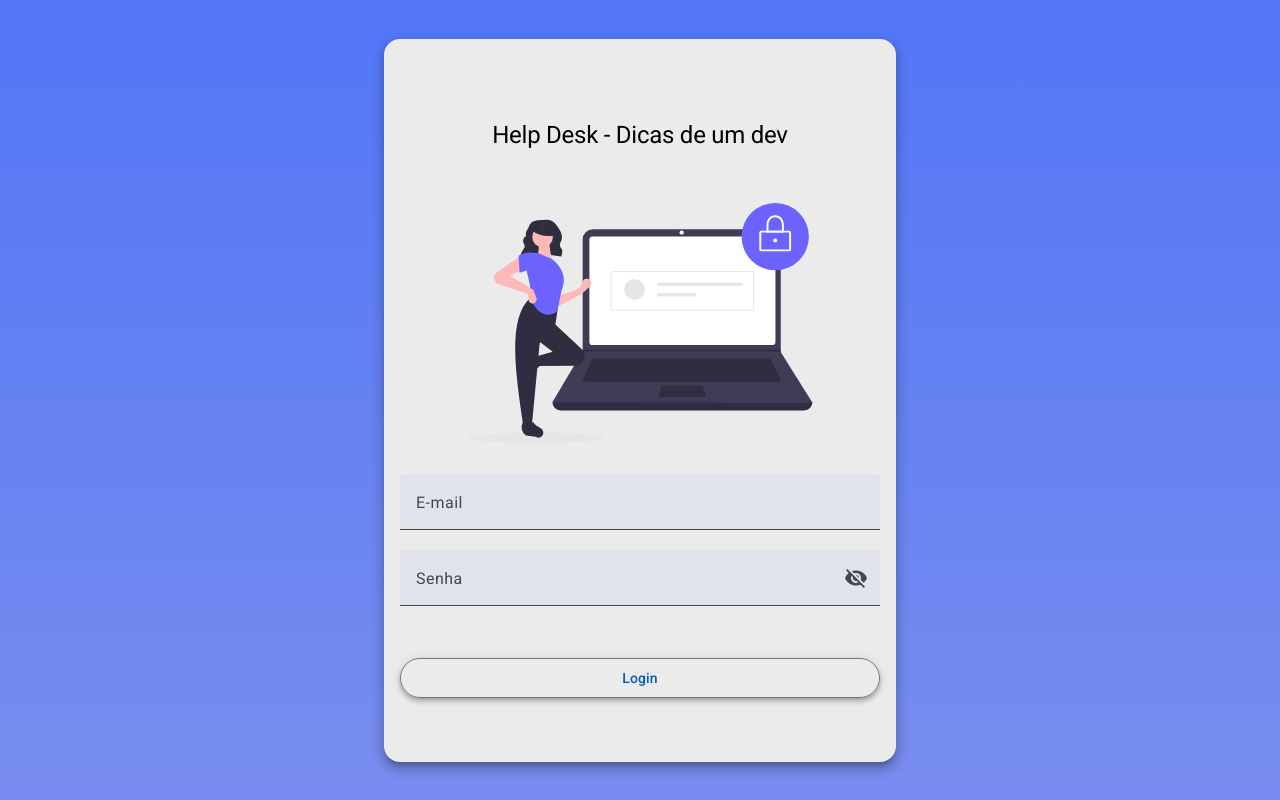
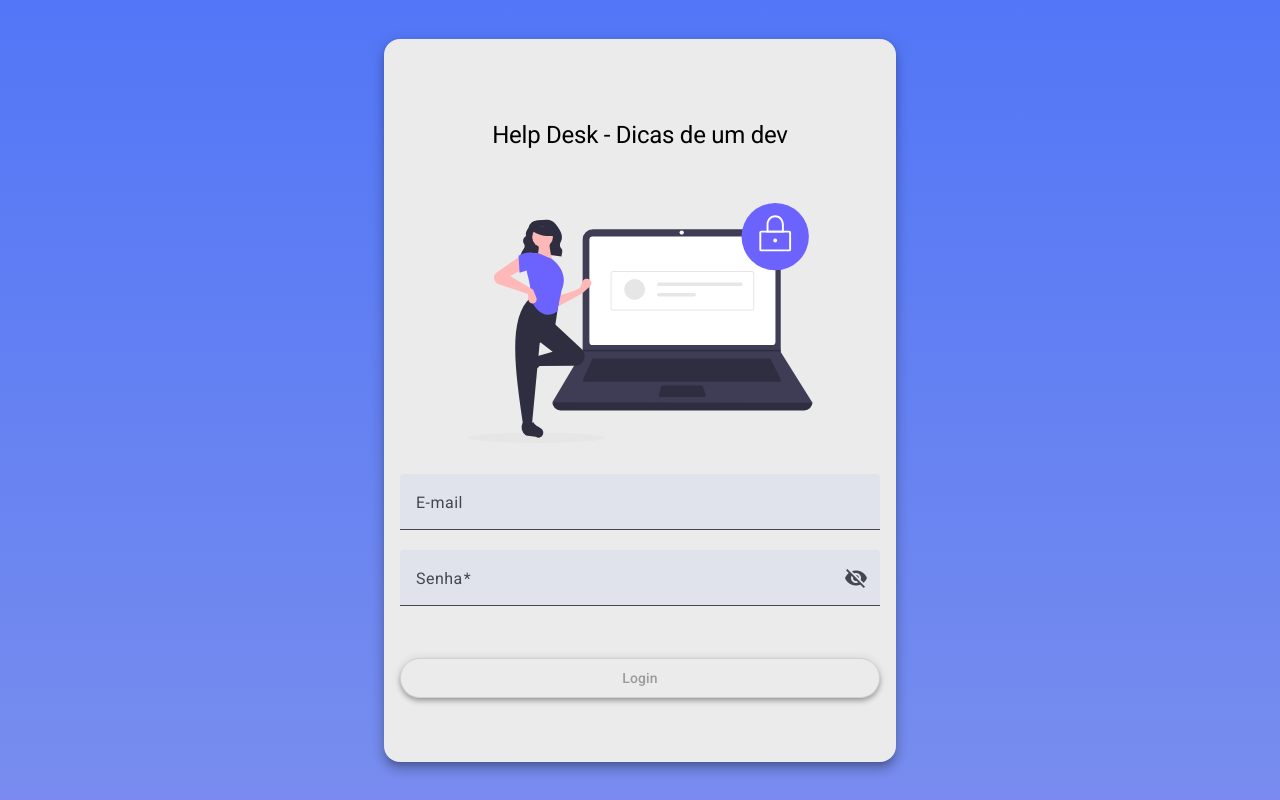
Before and after one commit to rbrumcabral/helpDesk-frontend, an Angular app: page /login in a window 1280 px wide. Built offline with nearby package versions, Linux system fonts and the light colour scheme.

Commit message:
Login Component Part2: Forms

```diff
--- a/src/app/components/login/login.component.html
+++ b/src/app/components/login/login.component.html
@@ -5,16 +5,33 @@
         <img src="assets/img/login-image.svg" alt="Imagem de tela de login">
         <mat-form-field class="email-input full-width">
             <mat-label>E-mail</mat-label>
-            <input matInput placeholder="seunome@mail.com">
+            <input
+            [formControl]="email"
+            [(ngModel)]="credenciais.email"
+            name="email"
+            matInput
+            placeholder="seunome@mail.com">
         </mat-form-field>
 
         <mat-form-field class="password-input full-width">
             <mat-label>Senha</mat-label>
-            <input type="password" matInput placeholder="Digite sua senha" matInput
-                [type]="passwordVisible ? 'text' : 'password'">
+            <input
+            [formControl]="senha"
+            [(ngModel)]="credenciais.senha"
+            name="senha"
+            type="password"
+            matInput placeholder="Digite sua senha"
+            matInput
+            [type]="passwordVisible ? 'text' : 'password'">
+
             <mat-icon class="password-visible" matSuffix (click)="togglePasswordVisibility()"> {{passwordVisible ?
                 'visibility' : 'visibility_off'}}</mat-icon>
         </mat-form-field>
-        <button mat-stroked-button class="full-width mat-elevation-z4">Login</button>
+
+        <button
+        [disabled]="!validaCampos()"
+        mat-stroked-button class="full-width mat-elevation-z4">
+        Login
+        </button>
     </form>
 </div>
--- a/src/app/components/login/login.component.ts
+++ b/src/app/components/login/login.component.ts
@@ -1,14 +1,15 @@
 import { Component } from '@angular/core';
-import { FormsModule } from '@angular/forms';
+import { FormControl, FormsModule, Validators } from '@angular/forms';
 import { MatFormFieldModule } from '@angular/material/form-field';
 import { MatInputModule } from '@angular/material/input';
 import { MatIcon } from '@angular/material/icon';
 import { MatButton } from '@angular/material/button';
+import { ReactiveFormsModule } from '@angular/forms';
 
 @Component({
   selector: 'app-login',
   standalone: true,
-  imports: [FormsModule, MatFormFieldModule, MatInputModule, MatIcon, MatButton],
+  imports: [FormsModule, MatFormFieldModule, MatInputModule, MatIcon, MatButton, ReactiveFormsModule],
   templateUrl: './login.component.html',
   styleUrl: './login.component.css'
 })
@@ -16,6 +17,25 @@ export class LoginComponent {
 
   passwordVisible: boolean = false;
 
+  credenciais = {
+    email: '',
+    senha: ''
+  }
+
+  email = new FormControl(null, Validators.email);
+  senha = new FormControl(null,
+    [Validators.minLength(3),
+    Validators.required
+    ]
+  );
+
+  validaCampos(): boolean {
+    if (this.email.valid && this.senha.valid) {
+      return true;
+    }
+    return false;
+  }
+
   togglePasswordVisibility() {
     this.passwordVisible = !this.passwordVisible;
   }
--- /dev/null
+++ b/src/app/models/credential.ts
@@ -0,0 +1,4 @@
+export interface Credencial{
+    email: String;
+    senha: String;
+}
```
